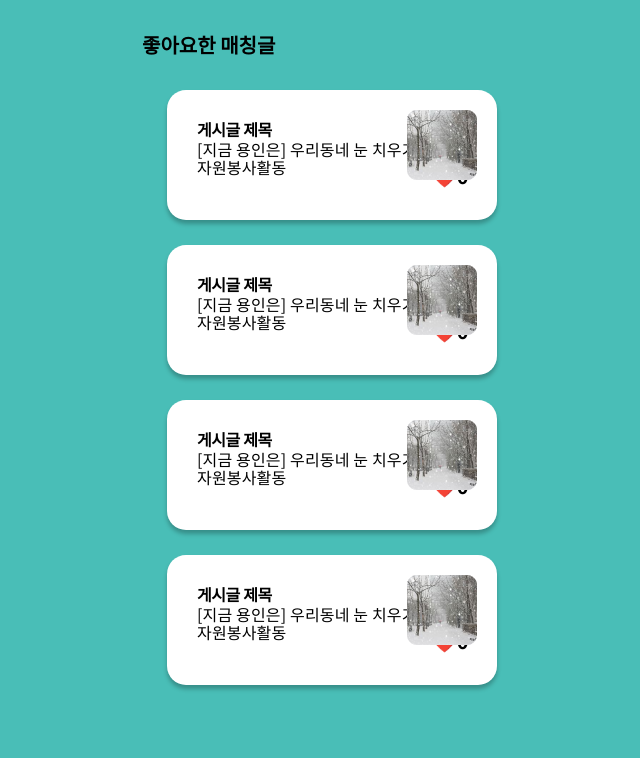
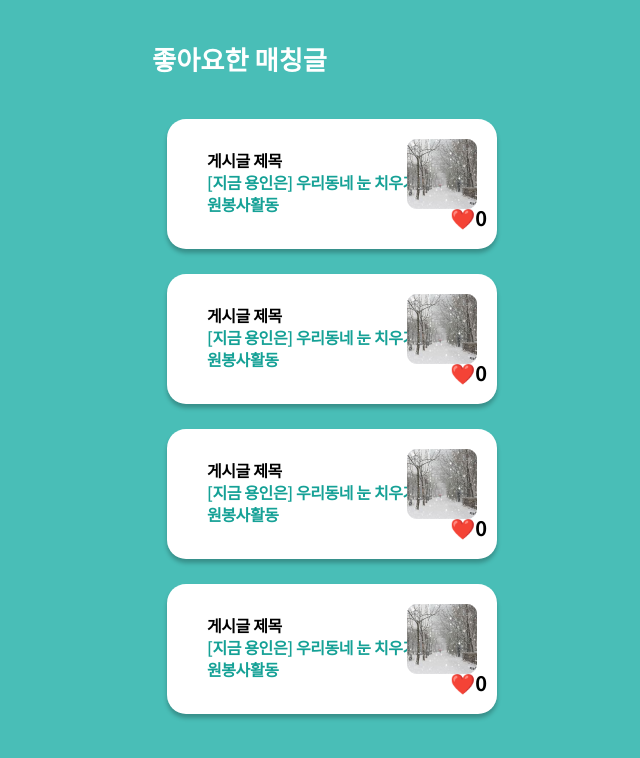
Before and after one commit to GDSC-snowflowerthon/Snowcare-team06-web, a React (Vite) app: page /like in a window 1280 px wide. Shown: the top 758 px of the page, without its empty margins (308-948 px from the left). Built offline with nearby package versions, Linux system fonts and the light colour scheme.

Commit message:
feat : 좋아요한 매칭글 레이아웃 수정2

```diff
--- a/src/pages/MyPage/LikeList/Like.css
+++ b/src/pages/MyPage/LikeList/Like.css
@@ -1,19 +1,22 @@
 body{
-  background-color: #49BEB7;
+  background: #49BEB7;
 }
-h3{
+.like-title{
   color: #ffffff;
   font-size: 26.245px;
   font-weight: 800;
   margin: 40px 0 40px 10px;
 }
 
-p{
+.box4 p{
   color: #15A196;
   font-size: 12px;
   font-weight: 600;
   line-height: 22px;
   letter-spacing: -0.408px;
+  font-size: 16px;
+  margin-bottom: 5px;
+  padding: 10px;
 }
 .normal{
   color: #000000;
@@ -22,7 +25,7 @@ p{
   line-height: 22px;
   letter-spacing: -0.408px;
 }
-.box1{
+.box4{
   box-sizing: border-box;
   width: 330px;
   height: 130px;
@@ -36,11 +39,7 @@ p{
   position: relative;
   align-items: center;
 }
-.box p{
-  font-size: 16px;
-  margin-bottom: 5px;
-  padding: 10px
-}
+
 
 .img{
   position: absolute;
--- a/src/pages/MyPage/LikeList/Like.jsx
+++ b/src/pages/MyPage/LikeList/Like.jsx
@@ -12,7 +12,7 @@ const Like = () => {
 
   return (
     <>
-      <h3>좋아요한 매칭글</h3>
+      <h3 className='like-title'>좋아요한 매칭글</h3>
 
       <Post
         title="게시글 제목"
--- a/src/pages/MyPage/LikeList/Post.jsx
+++ b/src/pages/MyPage/LikeList/Post.jsx
@@ -3,7 +3,7 @@ import React from 'react';
 
 const Post = ({ title, content, imageSrc, like, onLikeClick }) => {
   return (
-    <div className='box1'>
+    <div className='box4'>
       <p>
         <span className='normal'>{title}</span>
         <br />
```
